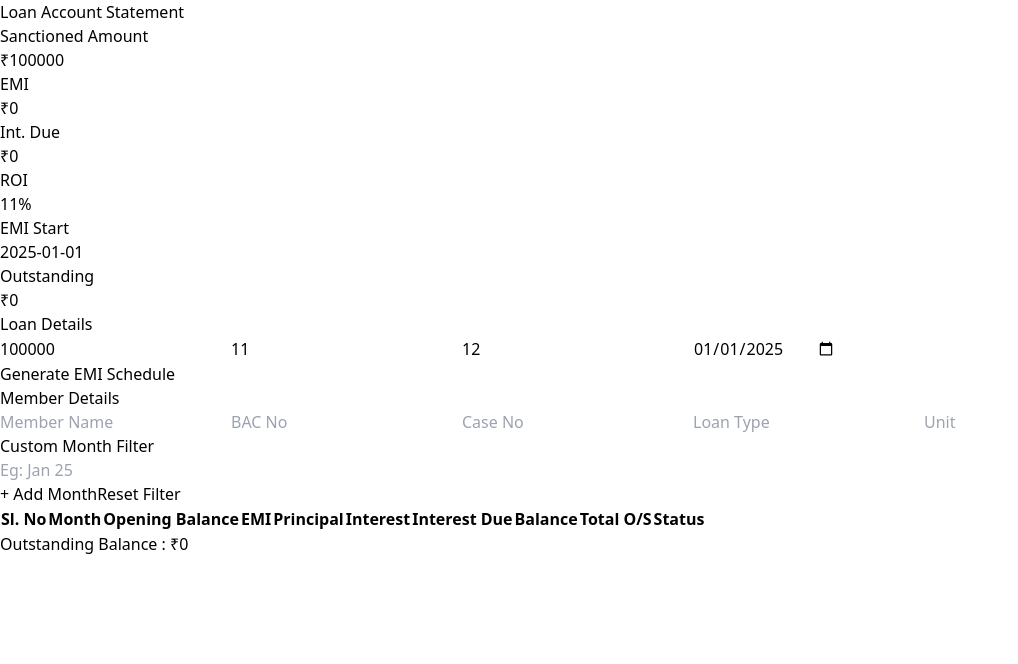
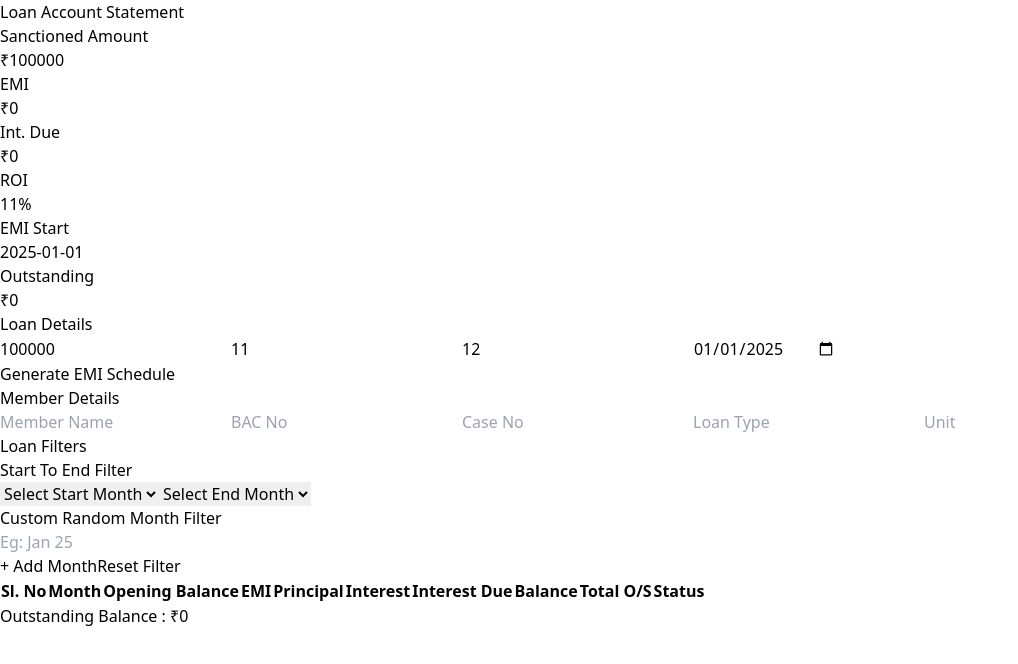
Before and after one commit to lokeshwarsura/emi-loan-system, a React (Vite) app: page / in a window 1280 px wide. Shown: the top 664 px of the page, without its empty margins (0-1018 px from the left). Built offline with nearby package versions, Linux system fonts and the light colour scheme.

Commit message:
updated 11th emi system

```diff
--- a/src/App.jsx
+++ b/src/App.jsx
@@ -38,7 +38,14 @@ function App() {
   const [originalEMI, setOriginalEMI] =
     useState(0);
 
-  // MULTI MONTH FILTER
+  // RANGE FILTER
+  const [fromMonth, setFromMonth] =
+    useState("");
+
+  const [toMonth, setToMonth] =
+    useState("");
+
+  // RANDOM FILTER
   const [selectedMonths, setSelectedMonths] =
     useState([""]);
 
@@ -358,7 +365,7 @@ function App() {
     ]);
   };
 
-  // UPDATE MONTH VALUE
+  // UPDATE MONTH
   const updateSelectedMonth = (
     index,
     value
@@ -373,7 +380,7 @@ function App() {
     setSelectedMonths(updated);
   };
 
-  // REMOVE MONTH BOX
+  // REMOVE MONTH
   const removeMonthBox = (
     index
   ) => {
@@ -389,18 +396,62 @@ function App() {
 
   // FILTER LOGIC
   const filteredSchedule =
+    schedule.filter((row) => {
+
+      // RANGE FILTER
+      let rangeMatch = true;
+
+      if (
+        fromMonth &&
+        toMonth
+      ) {
+
+        const currentIndex =
+          schedule.indexOf(row);
+
+        const fromIndex =
+          schedule.findIndex(
+            (r) =>
+              r.month ===
+              fromMonth
+          );
+
+        const toIndex =
+          schedule.findIndex(
+            (r) =>
+              r.month ===
+              toMonth
+          );
+
+        rangeMatch =
+          currentIndex >=
+            fromIndex &&
+          currentIndex <=
+            toIndex;
+      }
+
+      // RANDOM FILTER
+      let customMatch = true;
+
+      if (
         selectedMonths.some(
           (month) =>
-        month.trim() !== ""
+            month.trim() !==
+            ""
         )
+      ) {
 
-      ? schedule.filter((row) =>
+        customMatch =
           selectedMonths.includes(
             row.month
-          )
-        )
+          );
+      }
 
-      : schedule;
+      return (
+        rangeMatch &&
+        customMatch
+      );
+    });
 
   // TOTALS
   const totalInterest =
@@ -586,8 +637,7 @@ function App() {
           }
           className="mt-6 bg-blue-600 hover:bg-blue-700 text-white px-6 py-3 rounded-xl"
         >
-          Generate EMI
-          Schedule
+          Generate EMI Schedule
         </button>
 
       </div>
@@ -665,12 +715,86 @@ function App() {
 
       </div>
 
-      {/* MULTI MONTH FILTER */}
+      {/* FILTER SECTION */}
       <div className="bg-white rounded-2xl shadow p-6 mb-8">
 
         <h2 className="text-2xl font-bold mb-4">
-          Custom Month Filter
+          Loan Filters
         </h2>
+
+        {/* RANGE FILTER */}
+        <div className="mb-8">
+
+          <h3 className="text-xl font-semibold mb-4 text-blue-700">
+            Start To End Filter
+          </h3>
+
+          <div className="grid md:grid-cols-2 gap-4">
+
+            <select
+              value={fromMonth}
+              onChange={(e) =>
+                setFromMonth(
+                  e.target.value
+                )
+              }
+              className="border p-3 rounded-xl"
+            >
+
+              <option value="">
+                Select Start Month
+              </option>
+
+              {schedule.map((row) => (
+
+                <option
+                  key={row.id}
+                  value={row.month}
+                >
+                  {row.month}
+                </option>
+
+              ))}
+
+            </select>
+
+            <select
+              value={toMonth}
+              onChange={(e) =>
+                setToMonth(
+                  e.target.value
+                )
+              }
+              className="border p-3 rounded-xl"
+            >
+
+              <option value="">
+                Select End Month
+              </option>
+
+              {schedule.map((row) => (
+
+                <option
+                  key={row.id}
+                  value={row.month}
+                >
+                  {row.month}
+                </option>
+
+              ))}
+
+            </select>
+
+          </div>
+
+        </div>
+
+        {/* RANDOM FILTER */}
+        <div>
+
+          <h3 className="text-xl font-semibold mb-4 text-blue-700">
+            Custom Random Month Filter
+          </h3>
 
           <div className="grid md:grid-cols-5 gap-4">
 
@@ -721,7 +845,7 @@ function App() {
 
           </div>
 
-        {/* BUTTONS */}
+          {/* FILTER BUTTONS */}
           <div className="flex gap-4 mt-4">
 
             <button
@@ -732,15 +856,22 @@ function App() {
             </button>
 
             <button
-            onClick={() =>
+              onClick={() => {
+
                 setSelectedMonths([
                   "",
-              ])
-            }
+                ]);
+
+                setFromMonth("");
+                setToMonth("");
+
+              }}
               className="bg-gray-500 hover:bg-gray-600 text-white px-5 py-2 rounded-xl"
             >
               Reset Filter
             </button>
+
+          </div>
 
         </div>
 
```
Lines whose indentation alone changed are shown as unchanged.
